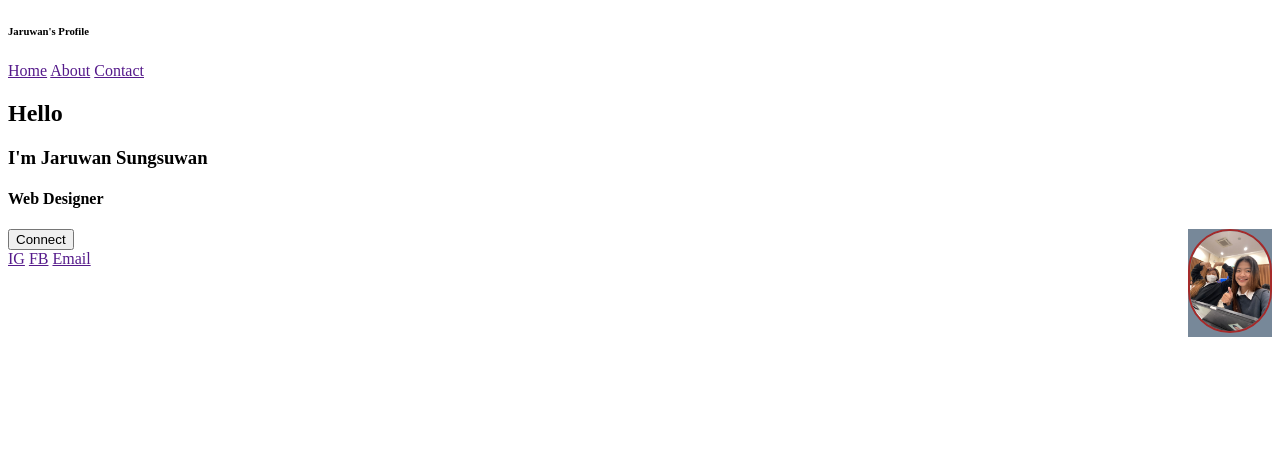
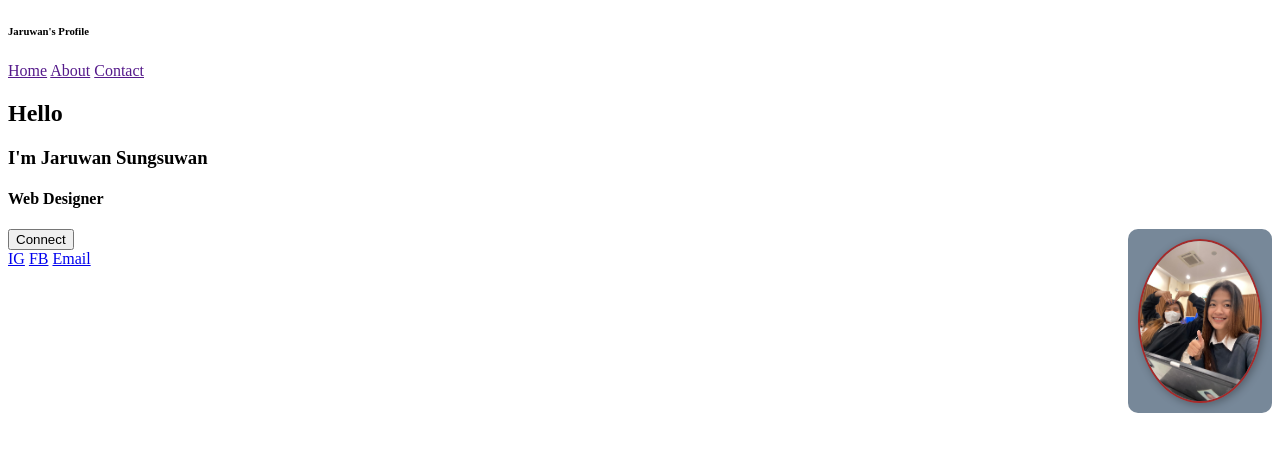
Before and after one commit to miwmy98-coder/webapp68, a plain HTML site: page index.html in a window 1280 px wide. Drawn offline with Linux system fonts and the light colour scheme.

Commit message:
Add files via upload

```diff
--- a/index.html
+++ b/index.html
@@ -24,9 +24,9 @@
     </aside>
 </section>
 <footer>
-    <a href="">IG</a>
-    <a href="">FB</a>
-    <a href="">Email</a>
+    <a href="https://www.instagram.com/myu.jrw_?igsh=MTl2NjFlZW16d2t5ag%3D%3D&utm_source=qr">IG</a>
+    <a href="https://www.facebook.com/share/15sx9zRY8J/?mibextid=wwXIfr">FB</a>
+    <a href="miwmy98@gmail.com">Email</a>
 </footer>
 </body>
 </html>
--- a/mystyle.css
+++ b/mystyle.css
@@ -1,14 +1,18 @@
-img{
-    width: 80px;
-    height: 100px;
-    border: 2px;
-    border-style: solid;
-    border-color: brown;
-    border-radius: 100px;
+aside img {
+    width: 120px;
+    height: auto;
+    border: 2px solid brown;
+    border-radius: 50%;
+    box-shadow: 2px 2px 8px rgba(0,0,0,0.3);
+    display: block;
+    margin: 0 auto;
 }
-aside{
+
+
+aside {
     margin-bottom: 50px;
     float: right;
-
+    padding: 10px;
     background-color: lightslategray;
+    border-radius: 10px;
 }
```
Also changed, not shown: hw.html (+30 -0 lines).
